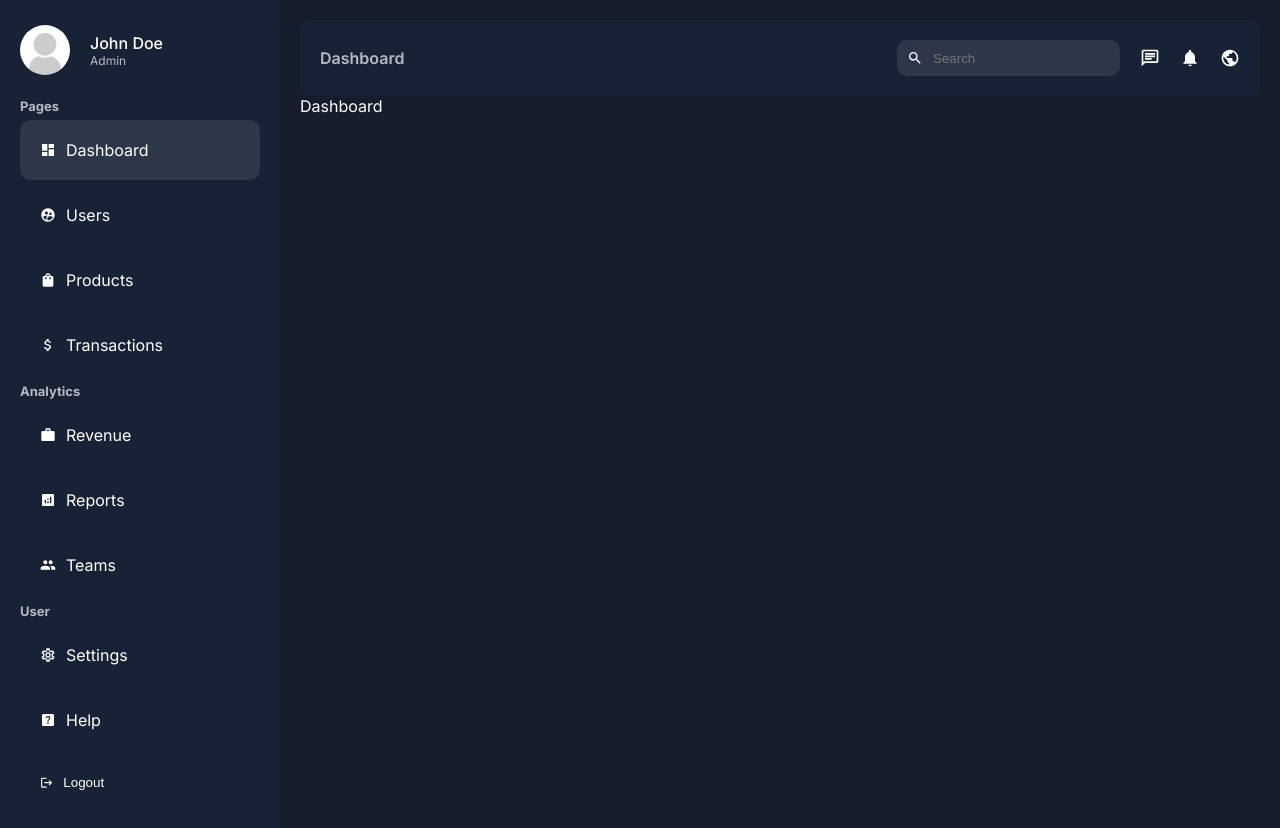
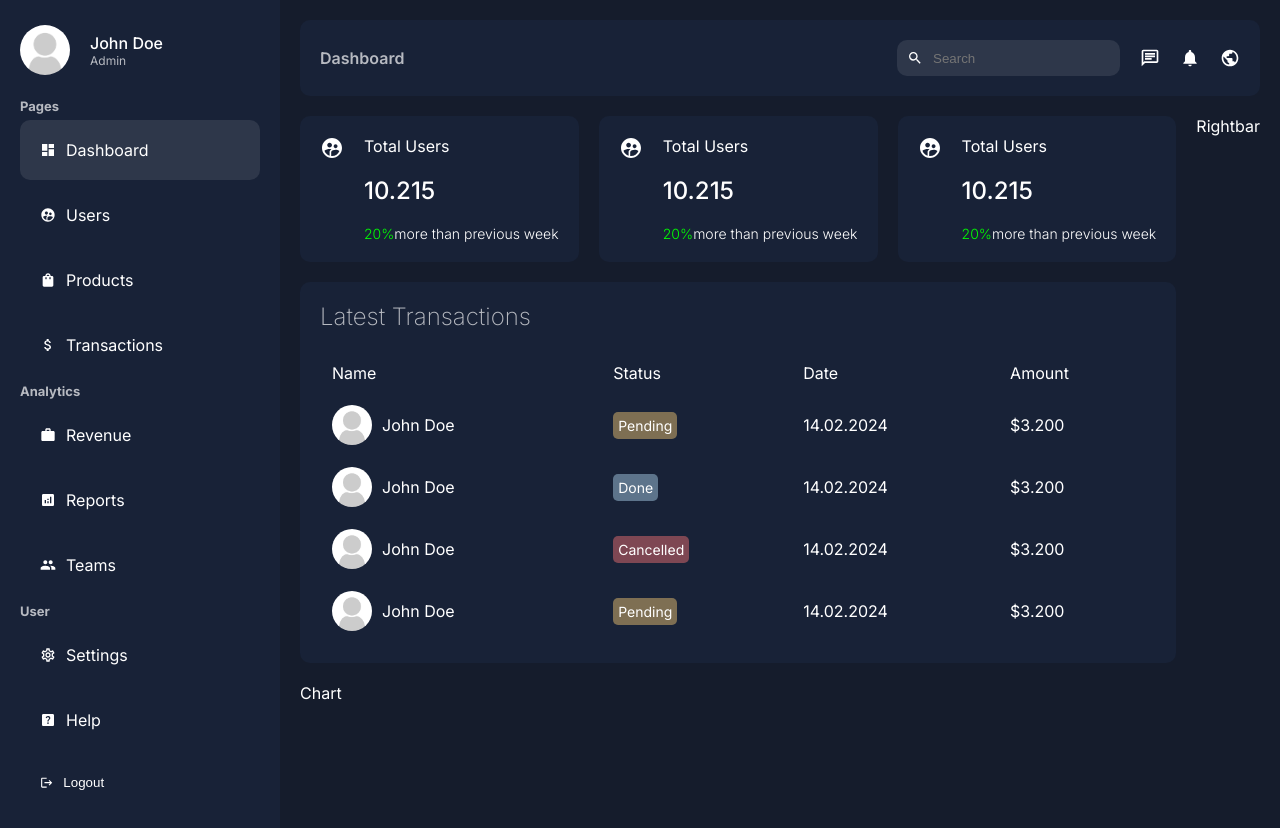
Before and after one commit to Selman-S/Admin-Dashboard, a Next.js app: page /dashboard in a window 1280 px wide. Built offline with nearby package versions, Linux system fonts and the light colour scheme.

Commit message:
cards transactions

```diff
--- a/app/dashboard/page.jsx
+++ b/app/dashboard/page.jsx
@@ -1,8 +1,25 @@
-import React from 'react'
+import styles from '../ui/dashboard/dashboard.module.css'
+import Card from '../ui/dashboard/card/cards'
+import Rightbar from '../ui/dashboard/rightbar/rightbar'
+import Transactions from '../ui/dashboard/transaction/transaction'
+import Chart from '../ui/dashboard/chart/chart'
 
 const Dashboard = () => {
   return (
-    <div>Dashboard</div>
+    <div className={styles.wrapper}>
+      <div className={styles.main}>
+        <div className={styles.cards}>
+          <Card />
+          <Card />
+          <Card />
+        </div>
+        <Transactions />
+        <Chart />
+      </div>
+      <div className={styles.sidebar}>
+        <Rightbar />
+      </div>
+    </div>
   )
 }
 
--- /dev/null
+++ b/app/ui/dashboard/card/card.module.css
@@ -0,0 +1,37 @@
+.container {
+  background-color: var(--bgSoft);
+  padding: 20px;
+  border-radius: 10px;
+  display: flex;
+  gap: 20px;
+  cursor: pointer;
+  width: 100%;
+}
+
+.container:hover{
+  background-color: #2e374a;
+}
+
+.texts {
+  display: flex;
+  flex-direction: column;
+  gap: 20px;
+}
+
+.number {
+  font-size: 24px;
+  font-weight: 500;
+}
+
+.detail {
+  font-size: 14px;
+  font-weight: 300;
+}
+
+.positive {
+  color: lime;
+}
+
+.negative {
+  color: red;
+}
--- /dev/null
+++ b/app/ui/dashboard/card/cards.jsx
@@ -0,0 +1,22 @@
+import { MdSupervisedUserCircle } from "react-icons/md";
+import styles from "./card.module.css";
+
+const Card = () => {
+  return (
+    <div className={styles.container}>
+      <MdSupervisedUserCircle size={24} />
+      <div className={styles.texts}>
+        <span className={styles.title}>Total Users</span>
+        <span className={styles.number}>10.215</span>
+        <span className={styles.detail}>
+          <span className={ styles.positive}>
+            20%
+          </span>
+          more than previous week
+        </span>
+      </div>
+    </div>
+  );
+};
+
+export default Card;
--- /dev/null
+++ b/app/ui/dashboard/chart/chart.jsx
@@ -0,0 +1,9 @@
+import styles from './chart.module.css'
+
+const Chart = () => {
+  return (
+    <div className={styles.container}>Chart</div>
+  )
+}
+
+export default Chart
--- a/app/ui/dashboard/dashboard.module.css
+++ b/app/ui/dashboard/dashboard.module.css
@@ -11,3 +11,24 @@
   padding:20px;
   flex: 4;
 }
+
+.wrapper {
+  display:flex;
+  gap:20px;
+  margin-top:20px;
+}
+.main {
+  flex: 3;
+  display:flex;
+  flex-direction:column;
+  gap:20px;
+}
+.cards {
+  display:flex;
+  gap:20px;
+  justify-content:space-between;
+}
+
+.side {
+  flex: 1;
+}
--- /dev/null
+++ b/app/ui/dashboard/rightbar/rightbar.jsx
@@ -0,0 +1,9 @@
+import styles from './rightbar.module.css'
+
+const Rightbar = () => {
+  return (
+    <div className={styles.container}>Rightbar</div>
+  )
+}
+
+export default Rightbar
--- /dev/null
+++ b/app/ui/dashboard/transaction/transaction.jsx
@@ -0,0 +1,106 @@
+import Image from "next/image";
+import styles from "./transactions.module.css";
+
+const Transactions = () => {
+  return (
+    <div className={styles.container}>
+      <h2 className={styles.title}>Latest Transactions</h2>
+      <table className={styles.table}>
+        <thead>
+          <tr>
+            <td>Name</td>
+            <td>Status</td>
+            <td>Date</td>
+            <td>Amount</td>
+          </tr>
+        </thead>
+        <tbody>
+          <tr>
+            <td>
+              <div className={styles.user}>
+                <Image
+                  src="/noavatar.png"
+                  alt=""
+                  width={40}
+                  height={40}
+                  className={styles.userImage}
+                />
+                John Doe
+              </div>
+            </td>
+            <td>
+              <span className={`${styles.status} ${styles.pending}`}>
+                Pending
+              </span>
+            </td>
+            <td>14.02.2024</td>
+            <td>$3.200</td>
+          </tr>
+          <tr>
+            <td>
+              <div className={styles.user}>
+                <Image
+                  src="/noavatar.png"
+                  alt=""
+                  width={40}
+                  height={40}
+                  className={styles.userImage}
+                />
+                John Doe
+              </div>
+            </td>
+            <td>
+              <span className={`${styles.status} ${styles.done}`}>Done</span>
+            </td>
+            <td>14.02.2024</td>
+            <td>$3.200</td>
+          </tr>
+          <tr>
+            <td>
+              <div className={styles.user}>
+                <Image
+                  src="/noavatar.png"
+                  alt=""
+                  width={40}
+                  height={40}
+                  className={styles.userImage}
+                />
+                John Doe
+              </div>
+            </td>
+            <td>
+              <span className={`${styles.status} ${styles.cancelled}`}>
+                Cancelled
+              </span>
+            </td>
+            <td>14.02.2024</td>
+            <td>$3.200</td>
+          </tr>
+          <tr>
+            <td>
+              <div className={styles.user}>
+                <Image
+                  src="/noavatar.png"
+                  alt=""
+                  width={40}
+                  height={40}
+                  className={styles.userImage}
+                />
+                John Doe
+              </div>
+            </td>
+            <td>
+              <span className={`${styles.status} ${styles.pending}`}>
+                Pending
+              </span>
+            </td>
+            <td>14.02.2024</td>
+            <td>$3.200</td>
+          </tr>
+        </tbody>
+      </table>
+    </div>
+  );
+};
+
+export default Transactions;
--- /dev/null
+++ b/app/ui/dashboard/transaction/transactions.module.css
@@ -0,0 +1,49 @@
+.container{
+  background-color: var(--bgSoft);
+  padding: 20px;
+  border-radius:10px ;
+}
+
+.title{
+  margin-bottom: 20px;
+  font-weight: 200;
+  color: var(--textSoft);
+}
+
+.table{
+  width: 100%;
+}
+
+.table td{
+  padding: 10px;
+}
+
+.user{
+  display: flex;
+  gap: 10px;
+  align-items: center;
+}
+
+.userImage{
+  object-fit: cover;
+  border-radius: 50%;
+}
+
+.status{
+  border-radius: 5px;
+  padding: 5px;
+  font-size: 14px;
+  color: white;
+}
+
+.pending{
+  background-color: #f7cb7375;
+}
+
+.done{
+  background-color: #afd6ee75;
+}
+
+.cancelled{
+  background-color: #f7737375;
+}
```
Also changed, not shown: app/ui/dashboard/chart/chart.module.css (added), app/ui/dashboard/rightbar/rightbar.module.css (added).
